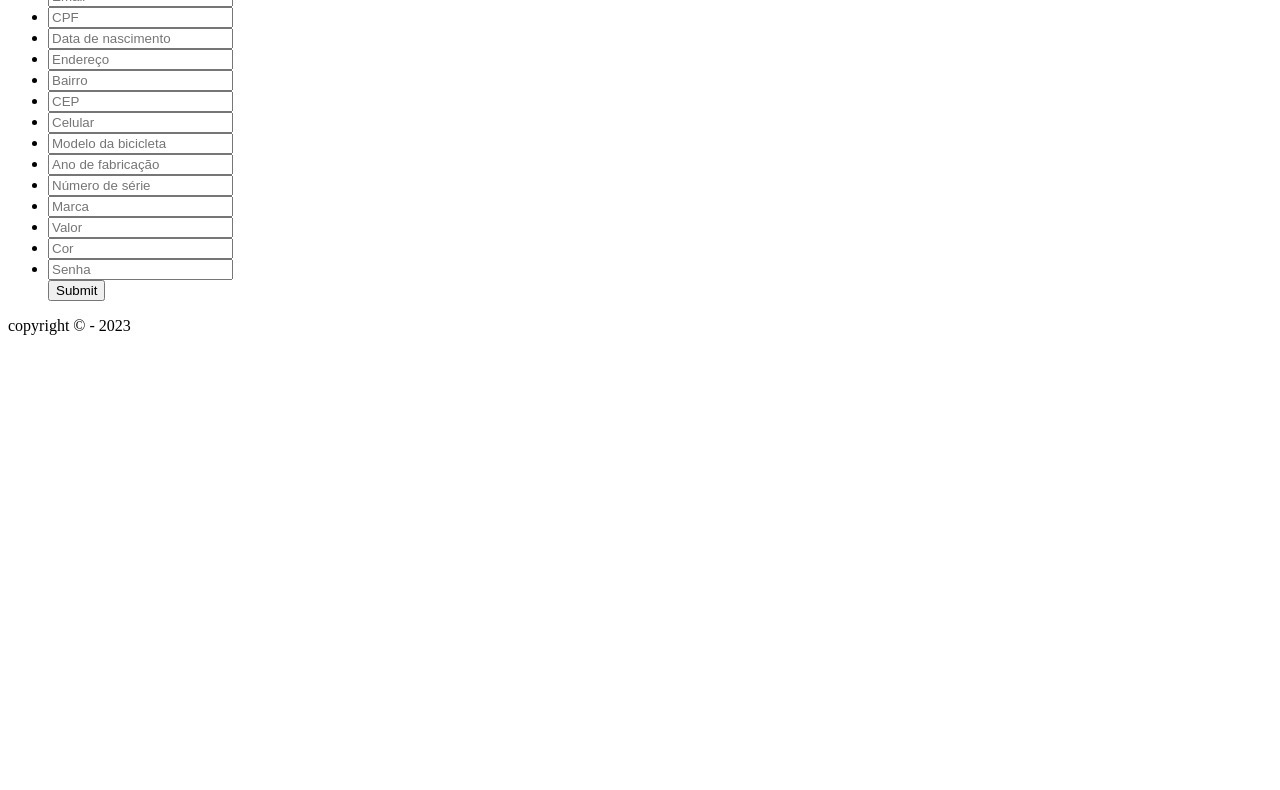
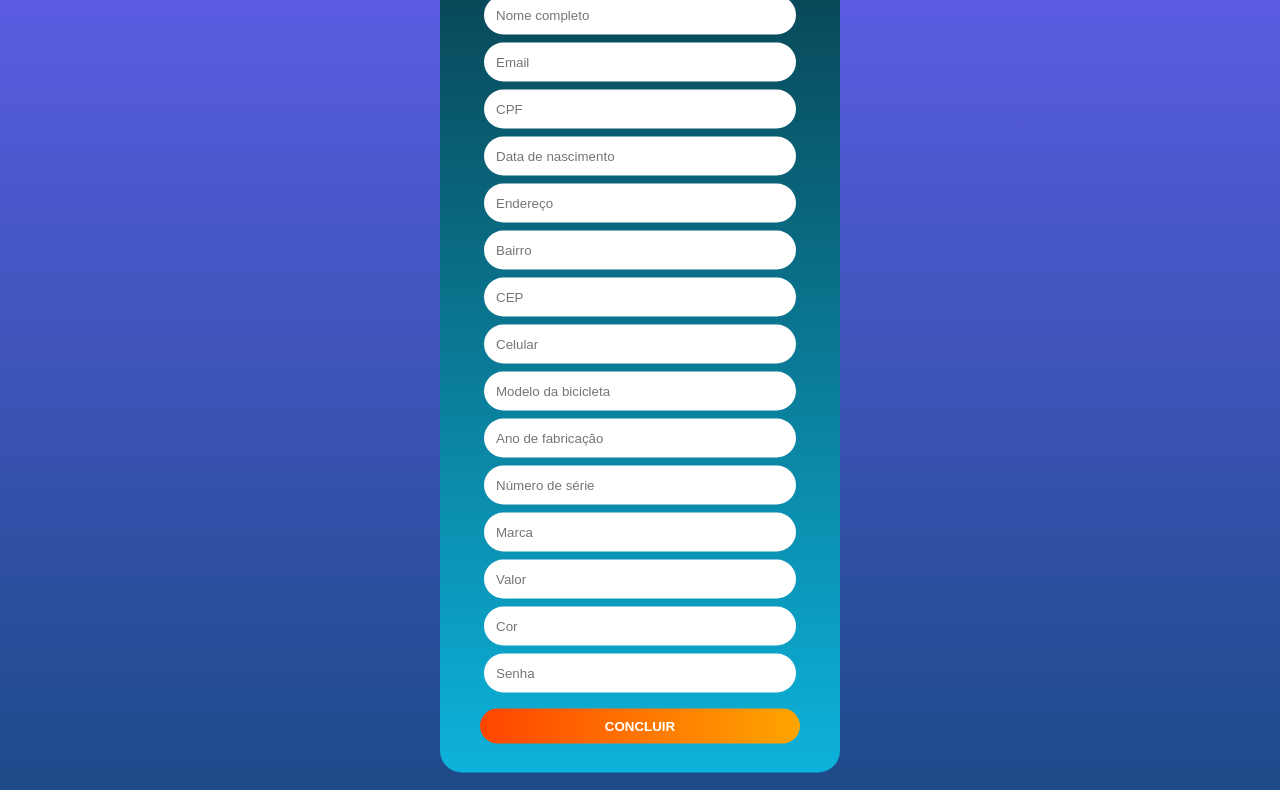
Before and after one commit to challengersfiap/Sprint1RPD, a plain HTML site: page index.html in a window 1280 px wide. Shown: the part 51-841 px from the top of the page. Before the commit the page ends 800 px from the top, so only its background shows below. Drawn offline with Linux system fonts and the light colour scheme.

Commit message:
estilo e tela de cadastro

```diff
--- /dev/null
+++ b/css/estilo-index.css
@@ -0,0 +1,64 @@
+*{
+    margin: 0;
+    padding: 0;
+    box-sizing: border-box;
+}
+
+body{
+    background-image: linear-gradient(to top, rgb(15, 70, 116), rgba(11, 11, 219, 0.664));
+    width: 100%;
+    height: 1024px;
+    max-width: 1440px;
+}
+
+.box-pai{
+	width: 100%;
+	height: 100%;
+}
+
+.tela-cadastro{
+	width: 400px;
+	background: linear-gradient(rgb(8, 63, 77), rgb(13, 178, 219));
+	border-radius: 22px;
+	position: absolute;
+	left: 50%;
+	top: 50%;
+	transform: translate(-50%, -50%);
+	text-align: center;
+	padding-top: 20px;
+    padding-bottom: 22px;
+	color: #fff;
+	align-items: center;
+	line-height: 50px;
+}
+
+.form{
+	display: flex;
+	flex-direction: column;
+}
+
+.preenchimento-filha{
+	width: 78%;
+	margin: 0 auto;
+	padding: 12px;
+	border: none;
+	margin-bottom: 8px;
+	border-radius: 50px;
+}
+
+.btn{
+	padding: 10px;
+	width: 80%;
+	margin: 0 auto;
+	border-radius: 50px;
+	border: none;
+	text-transform: uppercase;
+	font-weight: 700;
+	color: #fff;
+	background: linear-gradient(to right, orangered, orange);
+	cursor: pointer;
+}
+
+.rodape{
+    color: #fff;
+}
--- a/index.html
+++ b/index.html
@@ -9,29 +9,30 @@
 <body>
     <header>
         <div class="box-pai">
-            <ul class="preenchimento-pai box">
-                <li class="preenchimento-filha box-1"><input type="text" name="nome" id="nomecad" placeholder="Nome completo"></li>
-                <li class="preenchimento-filha box-2"><input type="text" name="email" id="emailcad" placeholder="Email"></li>
-                <li class="preenchimento-filha box-3"><input type="text" name="cpf" id="cpfcad" placeholder="CPF"></li>
-                <li class="preenchimento-filha box-4"><input type="text" name="datanasc" id="datanasccad" placeholder="Data de nascimento"></li>
-                <li class="preenchimento-filha box-5"><input type="text" name="endereco" id="enderecocad" placeholder="Endereço"></li>
-                <li class="preenchimento-filha box-6"><input type="text" name="bairro" id="bairrocad" placeholder="Bairro"></li>
-                <li class="preenchimento-filha box-7"><input type="text" name="cep" id="cepcad" placeholder="CEP"></li>
-                <li class="preenchimento-filha box-8"><input type="text" name="cell" id="cellcad" placeholder="Celular"></li>
-                <li class="preenchimento-filha box-9"><input type="text" name="modelo" id="modelobike" placeholder="Modelo da bicicleta"></li>
-                <li class="preenchimento-filha box-10"><input type="text" name="ano" id="anobike" placeholder="Ano de fabricação"></li>
-                <li class="preenchimento-filha box-11"><input type="text" name="nserie" id="nseriebike" placeholder="Número de série"></li>
-                <li class="preenchimento-filha box-12"><input type="text" name="marca" id="marcabike" placeholder="Marca"></li>
-                <li class="preenchimento-filha box-11"><input type="text" name="valor" id="valorbike" placeholder="Valor"></li>
-                <li class="preenchimento-filha box-12"><input type="text" name="cor" id="corbike" placeholder="Cor"></li>
-                <li class="preenchimento-filha box-12"><input type="password" name="senha" id="senhacad" placeholder="Senha"></li>
-                <a class="botao-enviar" href="./camera.html"><input type="submit"></a>
-            </ul>
+            <div class="tela-cadastro">
+                <form class="form">
+                <link rel="stylesheet" href="./css/estilo-index.css">
+                    <h2>Cadastre-se</h2>
+                    <input placeholder="Nome completo" class="preenchimento-filha"></class=>
+                    <input placeholder="Email" class="preenchimento-filha"></class=>
+                    <input placeholder="CPF" class="preenchimento-filha"></class=>
+                    <input placeholder="Data de nascimento" class="preenchimento-filha"></class=>
+                    <input placeholder="Endereço" class="preenchimento-filha"></class=>
+                    <input placeholder="Bairro" class="preenchimento-filha"></lass=>
+                    <input placeholder="CEP" class="preenchimento-filha"></class=>
+                    <input placeholder="Celular" class="preenchimento-filha"></class=>
+                    <input placeholder="Modelo da bicicleta" class="preenchimento-filha"></class=>
+                    <input placeholder="Ano de fabricação" class="preenchimento-filha"></class=>
+                    <input placeholder="Número de série" class="preenchimento-filha"></class=>
+                    <input placeholder="Marca" class="preenchimento-filha"></class=>
+                    <input placeholder="Valor" class="preenchimento-filha"></class=>
+                    <input placeholder="Cor" class="preenchimento-filha"></class=>
+                    <input placeholder="Senha" class="preenchimento-filha"></class=>
+                    <a href="./camera.html"><button class="btn">Concluir</button></a>
+                </form>
+            </div>
         </div>
     </header>
-    <footer>
-        <p>copyright &copy - 2023</p>
-    </footer>
 </body>
 </html>
 
```
